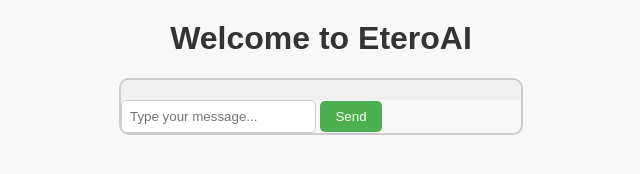
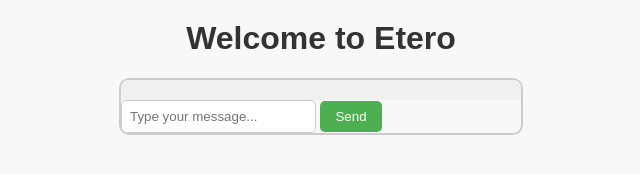
Before and after one commit to Bulgarikosite/eteroai.github.io, a plain HTML site: page index.html in a window 1280 px wide. Shown: the whole page, without its empty margins (319-959 px from the left). Drawn offline with Linux system fonts and the light colour scheme.

Commit message:
Update index.html

```diff
--- a/index.html
+++ b/index.html
@@ -4,11 +4,11 @@
     <meta charset="UTF-8">
     <meta http-equiv="X-UA-Compatible" content="IE=edge">
     <meta name="viewport" content="width=device-width, initial-scale=1.0">
-    <title>EteroAI</title>
+    <title>Etero</title>
     <link rel="stylesheet" href="styles.css">
 </head>
 <body>
-    <h1>Welcome to EteroAI</h1>
+    <h1>Welcome to Etero</h1>
     <div class="chat-container">
         <div class="chat-messages" id="chat-messages"></div>
         <div class="message-input">
```
